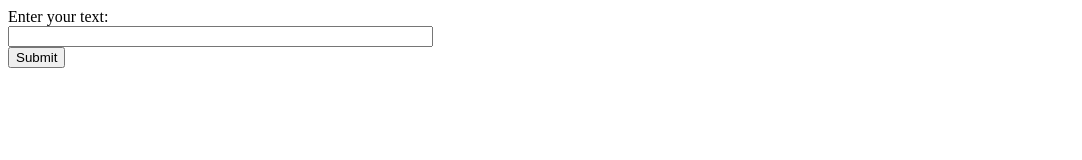
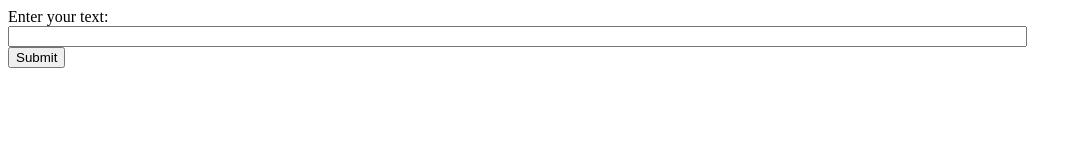
Before and after one commit to Darmiss/LiteratureAnalysis, a plain HTML site: page index.html in a window 1280 px wide. Shown: the whole page, without its empty margins (0-1082 px from the left). Drawn offline with Linux system fonts and the light colour scheme.

Commit message:
Update index.html

```diff
--- a/index.html
+++ b/index.html
@@ -7,7 +7,7 @@
     <form method="POST" action="/process">
         <label for="text">Enter your text:</label>
         <br>
-        <input type="text" id="text" name="text" required size="50">
+        <input type="text" id="text" name="text" required style="width: 80%;">
         <br>
         <button type="submit">Submit</button>
     </form>
```
